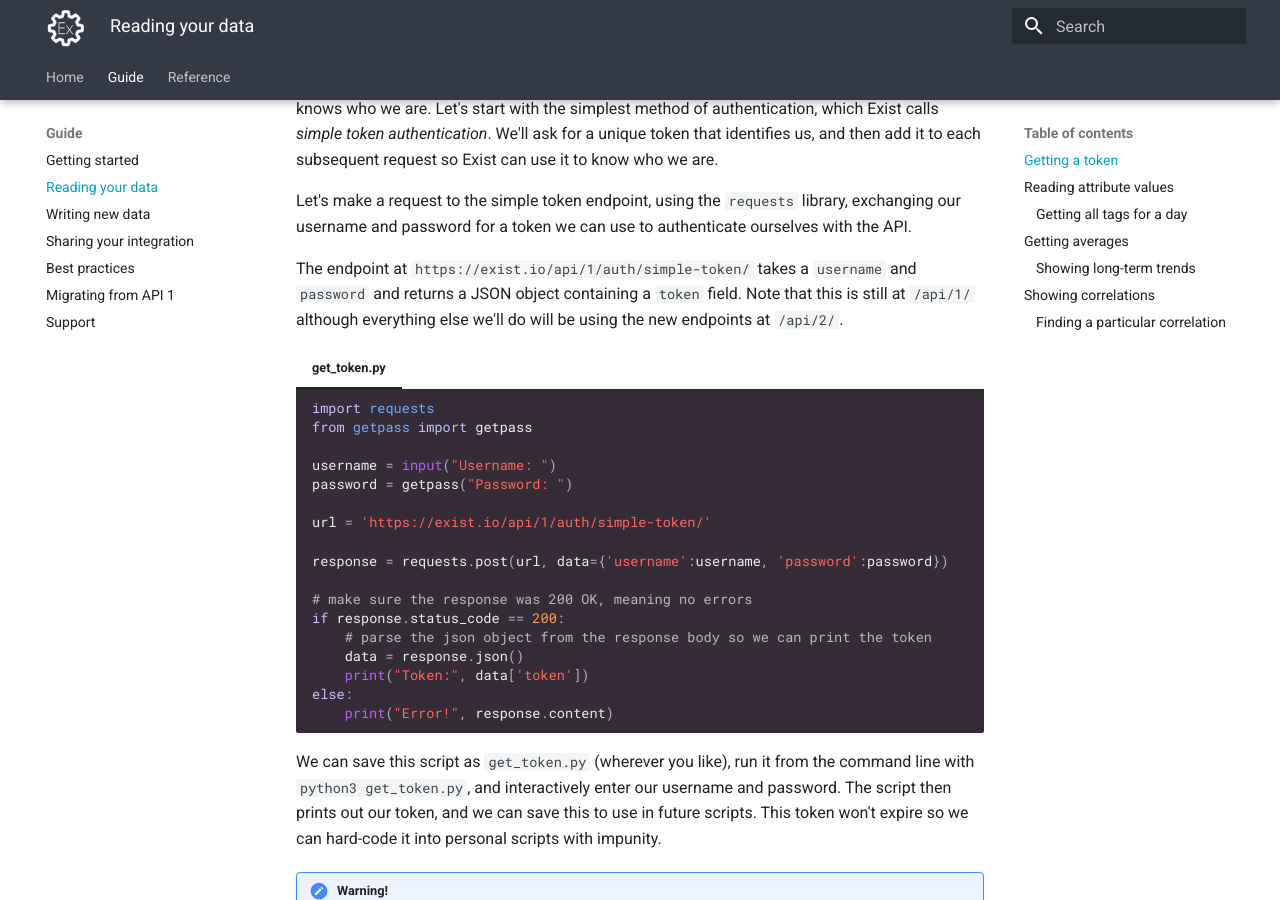
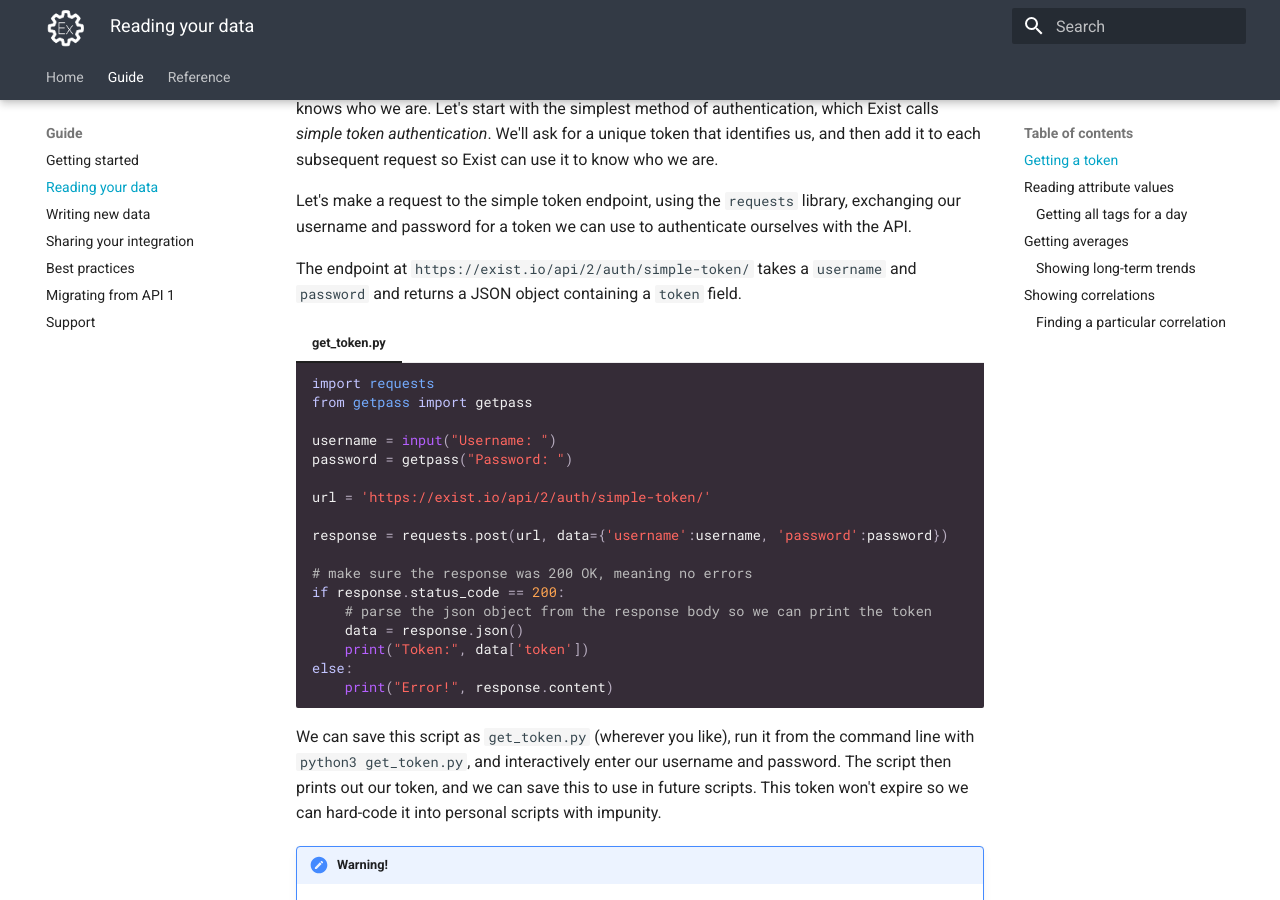
Before and after one commit to hellocodeco/exist-api-docs, an MkDocs documentation site: the page built from docs/guide/read_client.md, in a window 1280 px wide and 900 px high, scrolled down 499 px. Built offline with MkDocs 1.6.1 and Material for MkDocs 9.7.7, drawn with Linux system fonts in a browser that asks for light colours.

Commit message:
Update read_client.md

```diff
--- a/docs/guide/read_client.md
+++ b/docs/guide/read_client.md
@@ -9,7 +9,7 @@ To be able to read our own personal data from Exist, we need to authenticate our
 
 Let's make a request to the simple token endpoint, using the `requests` library, exchanging our username and password for a token we can use to authenticate ourselves with the API.
 
-The endpoint at `https://exist.io/api/1/auth/simple-token/` takes a `username` and `password` and returns a JSON object containing a `token` field. Note that this is still at `/api/1/` although everything else we'll do will be using the new endpoints at `/api/2/`.
+The endpoint at `https://exist.io/api/2/auth/simple-token/` takes a `username` and `password` and returns a JSON object containing a `token` field.
 
 === "get_token.py"
 
@@ -20,7 +20,7 @@ The endpoint at `https://exist.io/api/1/auth/simple-token/` takes a `username` a
     username = input("Username: ")
     password = getpass("Password: ")
 
-    url = 'https://exist.io/api/1/auth/simple-token/'
+    url = 'https://exist.io/api/2/auth/simple-token/'
 
     response = requests.post(url, data={'username':username, 'password':password})
 
```
